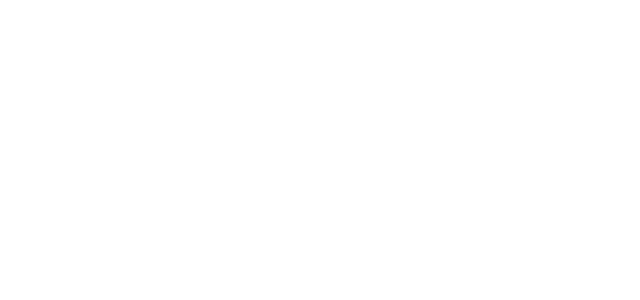
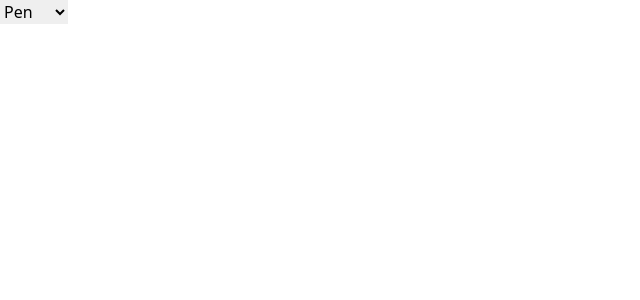
Before and after one commit to Ashutosh-pixel/Scriblix, a React (Vite) app: page /notes in a window 1280 px wide. Before the commit this address had no page. Shown: the top 300 px of the page, without its empty margins (0-640 px from the left). Built offline with nearby package versions, Linux system fonts and the light colour scheme.

Commit message:
basic pen & eraser canvas added

```diff
--- a/package.json
+++ b/package.json
@@ -11,8 +11,10 @@
   },
   "dependencies": {
     "@tauri-apps/api": "^1",
+    "konva": "^9.3.15",
     "react": "^18.2.0",
     "react-dom": "^18.2.0",
+    "react-konva": "^18.2.10",
     "react-router-dom": "^6.26.2",
     "zustand": "^4.5.5"
   },
--- a/src/App.jsx
+++ b/src/App.jsx
@@ -2,15 +2,18 @@ import "./App.css";
 import { Route, Routes } from "react-router-dom";
 import HomePage from './page/HomePage';
 import FoldersPage from './page/FoldersPage';
+import NotesPage from "./page/NotesPage";
 
 function App() {
   return (
-    <div className="w-screen h-screen m-0 p-0 box-border overflow-hidden bg-gray-100">
+    <div className="w-screen h-screen m-0 p-0 box-border overflow-x-hidden bg-gray-100">
       <div className="parent w-full flex flex-col items-center mt-8 h-full">
         <Routes>
           <Route path="/" element={<HomePage />}>
           </Route>
           <Route path="/folderpage" element={<FoldersPage />}>
+          </Route>
+          <Route path="/notes" element={<NotesPage />}>
           </Route>
         </Routes>
       </div>
--- a/src/component/Categories.jsx
+++ b/src/component/Categories.jsx
@@ -11,6 +11,7 @@ export default function Categories() {
         {/* {folderArray.map((item, index) => {
             return <div key={index} style={{ backgroundColor: item === selectedcategory ? "lightgreen" : "" }}>{item}</div>
         })} */}
-        <NavLink to={'/folderpage'}>button</NavLink>
+        <NavLink to={'/folderpage'}>Folders</NavLink>
+        <NavLink to={'/notes'}>Notes</NavLink>
     </div>;
 }
--- /dev/null
+++ b/src/component/NoteCanvas.jsx
@@ -0,0 +1,84 @@
+import React, { useEffect, useRef, useState } from 'react'
+import { Stage, Layer, Star, Line, Text } from 'react-konva';
+
+export default function NoteCanvas() {
+
+    const rectRef = useRef(null);
+    const [tool, setTool] = useState('pen')
+    const [pointerArray, setPointerArray] = useState([{ x: 0, y: 0 }])
+    const [linesArray, setLinesArray] = useState([])
+    const [step, setStep] = useState(0);
+
+    const [isDrawing, setIsDrawing] = useState(false);
+
+    const handleMouseMove = (e) => {
+        if (!isDrawing) {
+            return;
+        }
+        const pos = e.target.getStage().getPointerPosition();
+        setPointerArray((prev) => prev.concat([pos]));
+        console.log(pointerArray);
+    }
+
+    const handleMouseDown = (e) => {
+        setIsDrawing(true);
+        const pos = e.target.getStage().getPointerPosition();
+        setPointerArray([pos]);
+    }
+
+    const handleMouseUp = (e) => {
+        setIsDrawing(false);
+        setLinesArray((prev) => [...prev, { points: pointerArray, tool }]);
+        setPointerArray([]);
+    }
+
+    useEffect(() => {
+        // pointerArray.slice(1)
+        console.log(pointerArray);
+    }, [pointerArray])
+
+    return (
+        <div>
+            <select value={tool} onChange={(e) => {
+                setTool(e.target.value);
+            }}>
+                <option value="pen">Pen</option>
+                <option value="eraser">Eraser</option>
+            </select>
+
+            <Stage width={window.innerWidth} height={window.innerHeight} onMouseMove={(e) => handleMouseMove(e)} onMouseDown={(e) => handleMouseDown(e)} onMouseUp={(e) => handleMouseUp(e)}>
+                <Layer>
+                    {
+                        linesArray.map((line, i) => (
+                            <Line
+                                key={i}
+                                points={line.points.flatMap((point) => [point.x, point.y])}
+                                stroke="blue"
+                                strokeWidth={line.tool === 'eraser' ? 20 : 5}
+                                tension={0.5}
+                                lineCap='round'
+                                lineJoin='round'
+                                ref={rectRef}
+                                globalCompositeOperation={
+                                    line.tool === 'eraser' ? 'destination-out' : 'source-over'
+                                }
+                            />
+                        ))
+                    }
+                    <Line
+                        points={pointerArray.flatMap((point) => [point.x, point.y])}
+                        stroke="blue"
+                        strokeWidth={tool === 'eraser' ? 20 : 5}
+                        tension={0.5}
+                        lineCap='round'
+                        lineJoin='round'
+                        ref={rectRef}
+                        globalCompositeOperation={
+                            tool === 'eraser' ? 'destination-out' : 'source-over'
+                        }
+                    />
+                </Layer>
+            </Stage>
+        </div>
+    )
+}
--- /dev/null
+++ b/src/page/NotesPage.jsx
@@ -0,0 +1,10 @@
+import React from 'react'
+import NoteCanvas from './../component/NoteCanvas';
+
+export default function NotesPage() {
+    return (
+        <div>
+            <NoteCanvas />
+        </div>
+    )
+}
```
Also changed, not shown: 1 other file (tests, documents, lock files or other folders).
